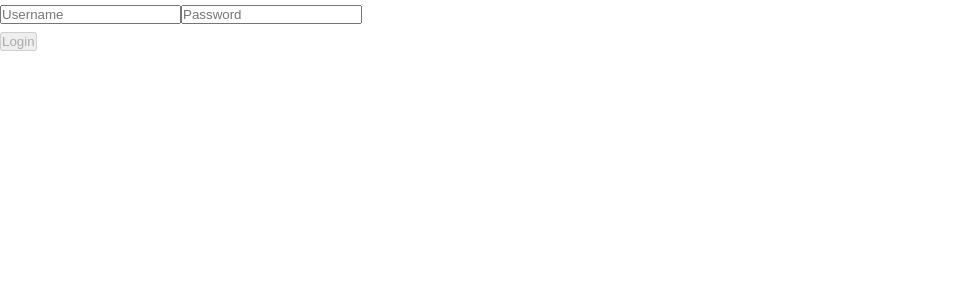
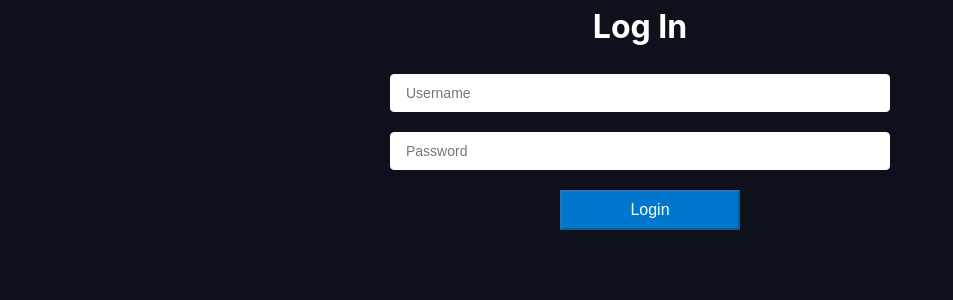
Before and after one commit to anywhereFitness21/Frontend, a React (Create React App) app in the folder anywhere-fitness/: page /LogIn in a window 1280 px wide. Shown: the top 300 px of the page, without its empty margins (0-953 px from the left). Built offline with nearby package versions, Linux system fonts and the light colour scheme; a web font is replaced by a local one.

Commit message:
styles for login and sign up

```diff
--- a/anywhere-fitness/src/components/SignUp.js
+++ b/anywhere-fitness/src/Components/Register.js
@@ -4,6 +4,7 @@ import * as yup from 'yup'
 import { axiosWithAuth } from '../utils/axiosWithAuth'
 import { useHistory } from 'react-router-dom'
 import styled from 'styled-components';
+import '../styles/Login.css'
 
 const WrapperDiv = styled.div`
 color:red;
@@ -92,7 +93,7 @@ export default function Signup () {
       return (
         <form className='form-container' onSubmit={formSubmit}>
             <div className='choices'>
-
+            <h1>Sign Up</h1>
             <label htmlFor="usertype">
                 <input
                 id = "usertype"
--- a/anywhere-fitness/src/components/LogIn.js
+++ b/anywhere-fitness/src/components/LogIn.js
@@ -3,7 +3,7 @@ import * as yup from 'yup'
 import  formSchema  from '../validation/formSchema'
 import { axiosWithAuth } from '../utils/axiosWithAuth'
 import { useHistory } from 'react-router-dom'
-
+import '../styles/Login.css'
 
 const Login = () => {
 
@@ -78,7 +78,7 @@ const Login = () => {
 
   return (
       <form className='form-container' onSubmit={formSubmit}>
-
+          <h1>Log In</h1>
           <label htmlFor="username">
               <input
               id="username"
--- /dev/null
+++ b/anywhere-fitness/src/styles/Login.css
@@ -0,0 +1,51 @@
+body {
+  background: #0e101c;
+  font-family: -apple-system, BlinkMacSystemFont, "Segoe UI", "Roboto", "Oxygen",
+    "Ubuntu", "Cantarell", "Fira Sans", "Droid Sans", "Helvetica Neue",
+    sans-serif;
+}
+h1 {
+  color: white;
+  text-align: center;
+}
+form {
+  max-width: 500px;
+  margin: 0 auto;
+}
+
+input {
+  display: block;
+  box-sizing: border-box;
+  width: 100%;
+  border-radius: 4px;
+  border: 1px solid white;
+  padding: 10px 15px;
+  font-size: 14px;
+  margin-top: 10px;
+}
+
+label {
+  line-height: 2;
+  text-align: left;
+  display: block;
+  margin-top: 20px;
+  color: white;
+  font-size: 14px;
+  font-weight: 200;
+}
+
+button {
+  text-align: center;
+  font-size: 1em;
+  width: 180px;
+  height: 40px;
+  margin: 0 auto;
+  margin-top: 20px;
+  margin-bottom: 50px;
+  margin-left: 34%;
+  background-color: rgb(0, 119, 204);
+  color: white;
+}
+.controls {
+  display: flex;
+}
```
Also changed, not shown: anywhere-fitness/src/Components/SignUp.js (deleted, +0 -163 lines).
